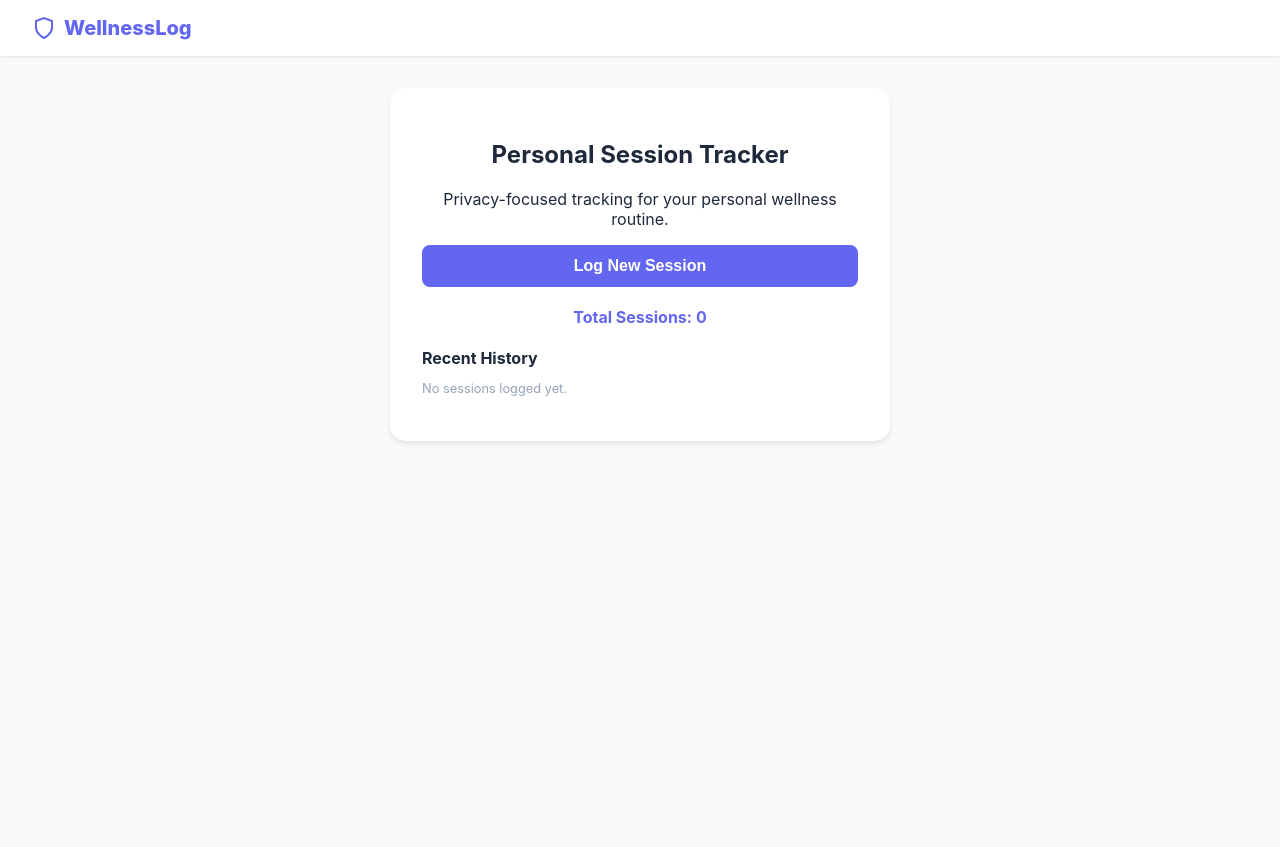
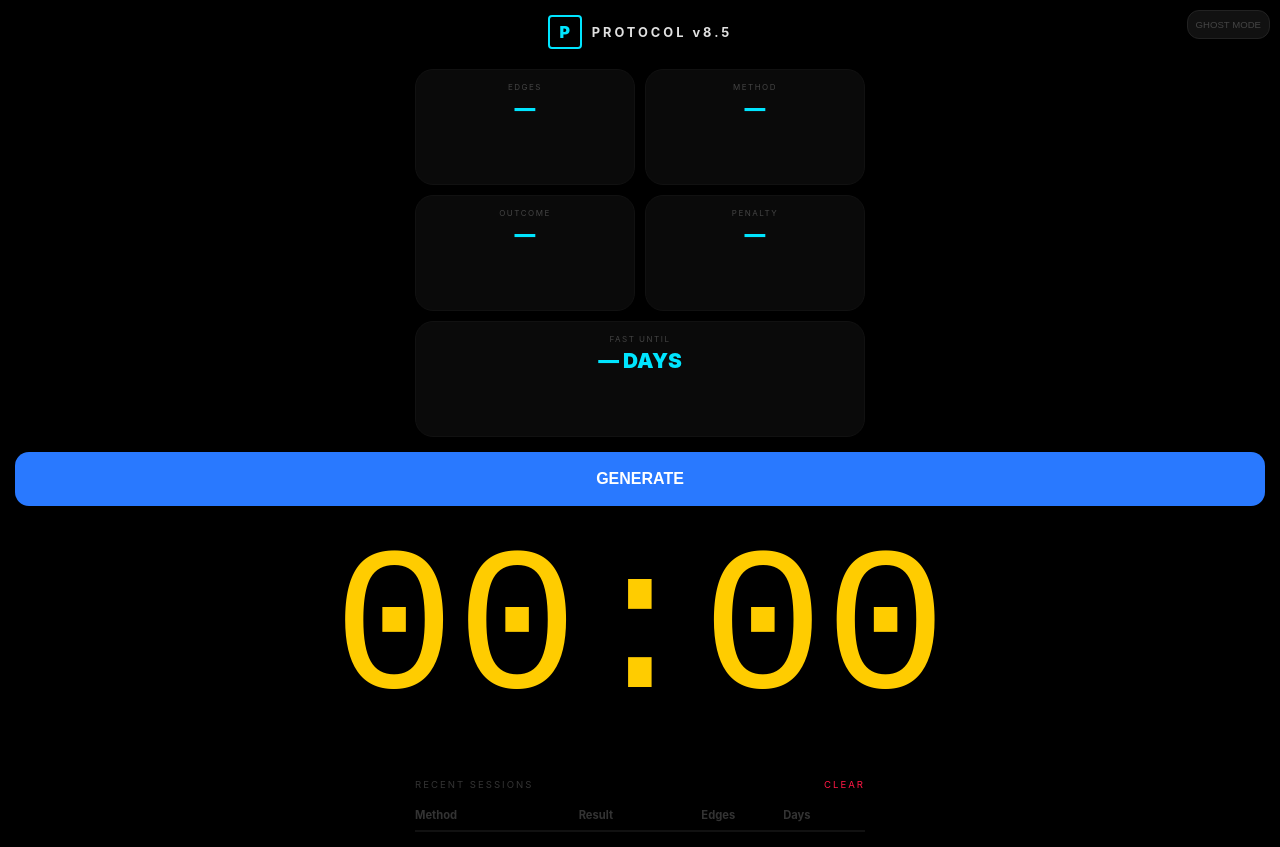
Before and after one commit to kristantoedwin/game-of-sanity-App, a plain HTML site: page index.html in a window 1280 px wide. Before the commit the page ends 800 px from the top, so only its background shows below. Drawn offline with Linux system fonts and the light colour scheme.

Commit message:
index.html

```diff
--- a/index.html
+++ b/index.html
@@ -2,151 +2,203 @@
 <html lang="en">
 <head>
     <meta charset="UTF-8">
-    <meta name="viewport" content="width=device-width, initial-scale=1.0">
-    <title>Wellness Tracker | Personal Health Log</title>
+    <meta name="viewport" content="width=device-width, initial-scale=1.0, maximum-scale=1.0, user-scalable=no">
+    <meta name="mobile-web-app-capable" content="yes">
+    <title>Protocol v8.5 Dev</title>
     <style>
-        :root {
-            --primary: #6366f1;
-            --bg: #f8fafc;
-            --card: #ffffff;
-            --text: #1e293b;
+        :root { --accent: #00e5ff; --bg: #000; --text: #e0e0e0; --dim: #0a0a0a; }
+        body {
+            font-family: 'Inter', system-ui, sans-serif;
+            background: var(--bg); color: var(--text);
+            padding: 15px; text-align: center; margin: 0;
+            transition: all 0.3s ease;
         }
 
-        body {
-            font-family: -apple-system, BlinkMacSystemFont, "Segoe UI", Roboto, sans-serif;
-            background-color: var(--bg);
-            color: var(--text);
-            margin: 0;
-            display: flex;
-            flex-direction: column;
-            align-items: center;
-            min-height: 100vh;
-        }
-
+        /* Branding Header */
         header {
-            width: 100%;
-            background: var(--card);
-            padding: 1rem 2rem;
-            box-shadow: 0 1px 3px rgba(0,0,0,0.1);
-            display: flex;
-            justify-content: space-between;
-            align-items: center;
-            box-sizing: border-box;
-        }
-
-        .logo {
-            font-weight: 800;
-            font-size: 1.25rem;
-            color: var(--primary);
             display: flex;
             align-items: center;
-            gap: 8px;
+            justify-content: center;
+            gap: 10px;
+            margin-bottom: 20px;
         }
+        .logo-box {
+            width: 30px; height: 30px;
+            border: 2px solid var(--accent);
+            color: var(--accent);
+            font-weight: 900;
+            display: flex;
+            align-items: center;
+            justify-content: center;
+            border-radius: 4px;
+        }
+        .brand-text { font-size: 0.8rem; letter-spacing: 3px; font-weight: bold; }
 
-        .container {
-            width: 90%;
-            max-width: 500px;
-            margin-top: 2rem;
+        body.stealth { --accent: #050505; --text: #080808; --dim: #010101; }
+        body.stealth .history-row { border-bottom: 1px solid #020202; }
+        body.stealth .logo-box { border-color: #050505; color: #050505; }
+
+        .grid { display: grid; grid-template-columns: 1fr 1fr; gap: 10px; max-width: 450px; margin: 15px auto; }
+        .slot {
+            background: var(--dim); padding: 12px; border-radius: 18px;
+            border: 1px solid #111; display: flex; flex-direction: column; min-height: 90px;
         }
+        .label { font-size: 0.5rem; color: #444; text-transform: uppercase; letter-spacing: 1.5px; margin-bottom: 4px; }
+        .res-box { font-size: 1.3rem; font-weight: 900; color: var(--accent); }
 
-        .card {
-            background: var(--card);
-            padding: 2rem;
-            border-radius: 16px;
-            box-shadow: 0 4px 6px -1px rgba(0,0,0,0.1);
-            text-align: center;
+        #timer-display { font-size: 16vw; font-family: monospace; margin: 10px 0; color: #ffcc00; }
+
+        .roll-btn {
+            background: #2979ff; color: #fff; border: none; padding: 18px;
+            border-radius: 14px; width: 100%; font-size: 1rem; font-weight: bold; cursor: pointer;
         }
+        .stealth-toggle {
+            position: fixed; top: 10px; right: 10px; background: #111; color: #444;
+            border: 1px solid #222; padding: 8px; border-radius: 12px; font-size: 0.6rem; z-index: 100;
+        }
+        .done-btn { background: #00c853; color: white; border: none; padding: 18px; border-radius: 14px; width: 100%; display: none; margin-top: 10px; font-weight: bold; cursor: pointer;}
 
-        .btn {
-            background: var(--primary);
-            color: white;
-            border: none;
-            padding: 12px 24px;
-            border-radius: 8px;
-            font-weight: 600;
-            cursor: pointer;
-            width: 100%;
-            font-size: 1rem;
-            transition: opacity 0.2s;
+        .history-container { margin-top: 30px; text-align: left; max-width: 450px; margin-left: auto; margin-right: auto; }
+        .history-title { font-size: 0.6rem; color: #333; text-transform: uppercase; letter-spacing: 2px; margin-bottom: 10px; display: flex; justify-content: space-between;}
+        .history-row {
+            display: grid; grid-template-columns: 2fr 1.5fr 1fr 1fr;
+            padding: 8px 0; border-bottom: 1px solid #111; font-size: 0.7rem; color: #666;
         }
-
-        .btn:hover { opacity: 0.9; }
-
-        .log-item {
-            background: #f1f5f9;
-            margin-top: 10px;
-            padding: 10px;
-            border-radius: 8px;
-            font-size: 0.9rem;
-            display: flex;
-            justify-content: space-between;
-        }
-
-        .stats {
-            margin-top: 20px;
-            font-weight: bold;
-            color: var(--primary);
-        }
+        .history-row.header { color: #333; font-weight: bold; border-bottom: 2px solid #111; }
     </style>
 </head>
 <body>
 
+    <button class="stealth-toggle" onclick="toggleStealth()">GHOST MODE</button>
+
     <header>
-        <div class="logo">
-            <svg width="24" height="24" viewBox="0 0 24 24" fill="none" stroke="currentColor" stroke-width="2"><path d="M12 22s8-4 8-10V5l-8-3-8 3v7c0 6 8 10 8 10z"/></svg>
-            WellnessLog
-        </div>
+        <div class="logo-box">P</div>
+        <div class="brand-text">PROTOCOL v8.5</div>
     </header>
 
-    <div class="container">
-        <div class="card">
-            <h2>Personal Session Tracker</h2>
-            <p>Privacy-focused tracking for your personal wellness routine.</p>
-
-            <button class="btn" onclick="addSession()">Log New Session</button>
-
-            <div class="stats" id="counter">Total Sessions: 0</div>
-
-            <div id="history" style="margin-top: 20px; text-align: left;">
-                <h4 style="margin-bottom: 10px;">Recent History</h4>
-                </div>
+    <div class="grid">
+        <div class="slot"><div class="label">Edges</div><div id="res1" class="res-box">—</div></div>
+        <div class="slot"><div class="label">Method</div><div id="res2" class="res-box">—</div></div>
+        <div class="slot"><div class="label">Outcome</div><div id="res4" class="res-box">—</div></div>
+        <div class="slot"><div class="label">Penalty</div><div id="resPOT" class="res-box">—</div></div>
+        <div class="slot" style="grid-column: span 2;">
+            <div class="label">Fast Until</div>
+            <div id="res5" class="res-box">— DAYS</div>
         </div>
     </div>
 
-    <script>
-        let sessions = JSON.parse(localStorage.getItem('wellness_logs')) || [];
+    <button class="roll-btn" id="startBtn" onclick="startSession()">GENERATE</button>
+    <div id="timer-display">00:00</div>
+    <button class="done-btn" id="doneBtn" onclick="finishSession()">REPORT FINISH</button>
 
-        function updateUI() {
-            const historyDiv = document.getElementById('history');
-            const counter = document.getElementById('counter');
+    <div id="status-msg" style="margin-top: 10px; font-size: 0.8rem; color: #555;"></div>
 
-            // Update Counter
-            counter.innerText = `Total Sessions: ${sessions.length}`;
+    <div class="history-container">
+        <div class="history-title">
+            <span>Recent Sessions</span>
+            <span onclick="clearHistory()" style="cursor:pointer; color: #ff1744;">Clear</span>
+        </div>
+        <div class="history-row header">
+            <div>Method</div><div>Result</div><div>Edges</div><div>Days</div>
+        </div>
+        <div id="history-log"></div>
+    </div>
 
-            // Update List
-            const listHTML = sessions.slice(-5).reverse().map(s => `
-                <div class="log-item">
-                    <span>${new Date(s.date).toLocaleDateString()}</span>
-                    <span>${new Date(s.date).toLocaleTimeString([], {hour: '2-digit', minute:'2-digit'})}</span>
-                </div>
-            `).join('');
+<script>
+    let timerInterval, timeLeft;
 
-            historyDiv.innerHTML = '<h4 style="margin-bottom: 10px;">Recent History</h4>' +
-                                 (listHTML || '<p style="color:#94a3b8; font-size:0.8rem;">No sessions logged yet.</p>');
+    function vibrate(p) { if ("vibrate" in navigator) navigator.vibrate(p); }
+    function toggleStealth() { document.body.classList.toggle('stealth'); vibrate(10); }
+
+    function updateHistory(method, outcome, edges, days) {
+        let history = JSON.parse(localStorage.getItem('proto_history') || '[]');
+        history.unshift({ method, outcome, edges, days });
+        if (history.length > 5) history.pop();
+        localStorage.setItem('proto_history', JSON.stringify(history));
+        displayHistory();
+    }
+
+    function displayHistory() {
+        const log = document.getElementById('history-log');
+        const history = JSON.parse(localStorage.getItem('proto_history') || '[]');
+        log.innerHTML = history.map(h => `
+            <div class="history-row">
+                <div>${h.method}</div>
+                <div style="color: ${h.outcome.includes('Cum') ? '#00e5ff' : '#ff1744'}">${h.outcome}</div>
+                <div>${h.edges}</div>
+                <div>${h.days}d</div>
+            </div>
+        `).join('');
+    }
+
+    function clearHistory() { if(confirm("Clear log?")) { localStorage.removeItem('proto_history'); displayHistory(); } }
+
+    function startSession() {
+        clearInterval(timerInterval);
+        const roll = Math.random() * 100;
+
+        if (roll < 17.5) {
+            vibrate([100, 50, 100]);
+            const d = Math.floor(Math.random() * 4) + 1;
+            document.getElementById('res2').innerText = "DENIED";
+            document.getElementById('res5').innerText = d;
+            document.getElementById('res1').innerText = "0";
+            document.getElementById('res4').innerText = "LOCKOUT";
+            document.getElementById('resPOT').innerText = "---";
+            updateHistory("DENIED", "LOCKOUT", 0, d);
+        } else {
+            vibrate(40);
+            handleAllowed();
         }
+    }
 
-        function addSession() {
-            const newSession = {
-                id: Date.now(),
-                date: new Date().toISOString()
-            };
-            sessions.push(newSession);
-            localStorage.setItem('wellness_logs', JSON.stringify(sessions));
-            updateUI();
-        }
+    function handleAllowed() {
+        const mSub = Math.random() * 100;
+        let method = "Just Hand";
+        if (mSub < 16) method = "Numbing";
+        else if (mSub < 25) method = "Prostate";
 
-        // Initialize UI on load
-        updateUI();
-    </script>
+        const edges = Math.floor(Math.random() * (method === "Numbing" ? 3 : 30)) + 1;
+        const outcome = Math.random() < 0.6 ? "To Cum" : "Not To Cum";
+        const days = Math.floor(Math.random() * 30) + 1;
+
+        document.getElementById('res1').innerText = edges;
+        document.getElementById('res2').innerText = method;
+        document.getElementById('res4').innerText = outcome;
+        document.getElementById('res5').innerText = days;
+
+        const potEl = document.getElementById('resPOT');
+        if (outcome === "To Cum") {
+            const eRoll = Math.random() * 100;
+            if (eRoll < 15 && method !== "Numbing") potEl.innerText = "PUNISH";
+            else if (eRoll < 80) potEl.innerText = (Math.floor(Math.random() * 26) + 5) + " STK";
+            else potEl.innerText = "MERCY";
+        } else { potEl.innerText = "NONE"; }
+
+        updateHistory(method, outcome, edges, days);
+
+        timeLeft = Math.floor(Math.random() * 2700) + 2700;
+        document.getElementById('doneBtn').style.display = "block";
+        updateTimer();
+        timerInterval = setInterval(() => {
+            timeLeft--; updateTimer();
+            if (timeLeft <= 0) { vibrate([800, 400, 800]); clearInterval(timerInterval); }
+        }, 1000);
+    }
+
+    function updateTimer() {
+        const m = Math.floor(timeLeft/60), s = timeLeft%60;
+        document.getElementById('timer-display').innerText = `${m}:${s.toString().padStart(2,'0')}`;
+    }
+
+    function finishSession() {
+        vibrate(50);
+        clearInterval(timerInterval);
+        document.getElementById('doneBtn').style.display = "none";
+        document.getElementById('status-msg').innerText = "SESSION COMPLETE";
+    }
+
+    displayHistory();
+</script>
 </body>
 </html>
```
